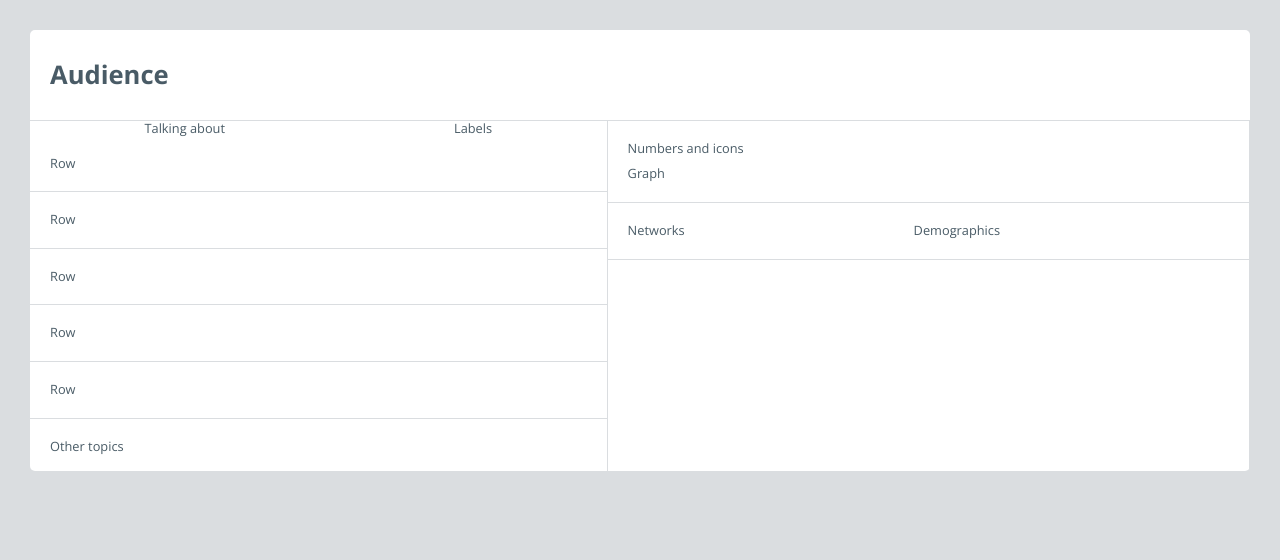
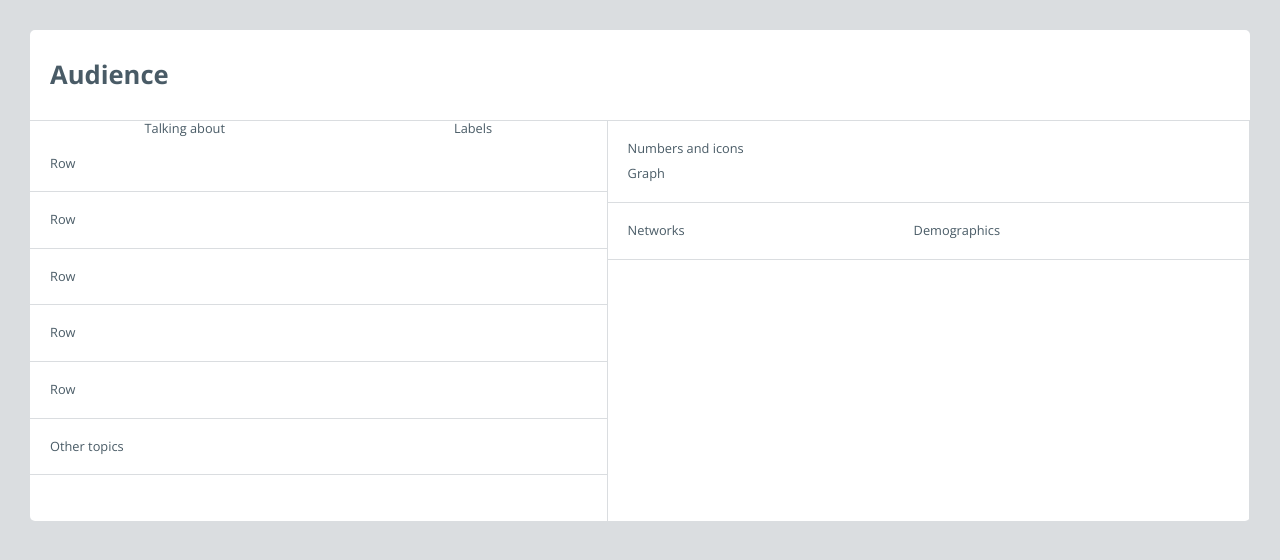
Before and after one commit to sophiestix/ui-assignment-version-2, a plain HTML site: page index.html in a window 1280 px wide. Drawn offline with nearby package versions, Linux system fonts and the light colour scheme; files that its build step writes are made by us from their sources.

Commit message:
min and max width for main-card

```diff
--- a/scss/layout/_containers.scss
+++ b/scss/layout/_containers.scss
@@ -9,6 +9,8 @@
 	background-color: $white;
 	/*border: 1px solid $background-color;*/
 	border-radius: 5px;
+	min-width: 745px;
+	max-width: 1250px;
 }
 
 // Card components layout
@@ -18,7 +20,7 @@
 
 .column {
 	flex-grow: 1;
-	height: 350px;
+	height: 400px;
 	border-right: 1px solid $background-color;
 }
 
```
Also changed, not shown: scss/utilities/_helpers.scss (line endings or trailing spaces).
